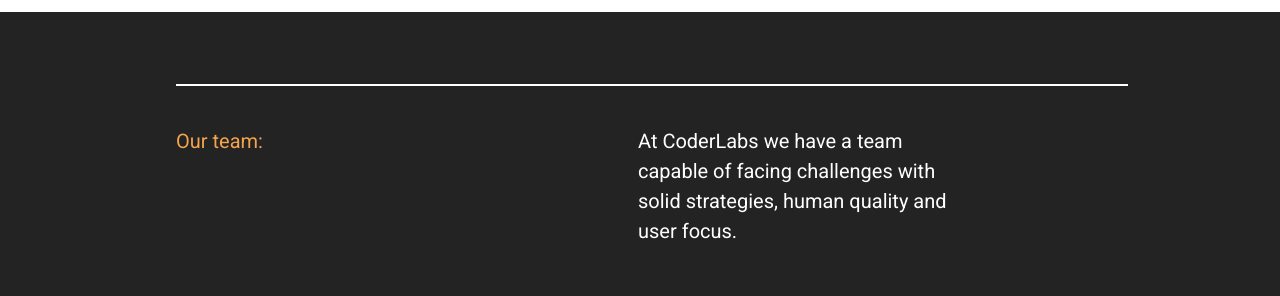
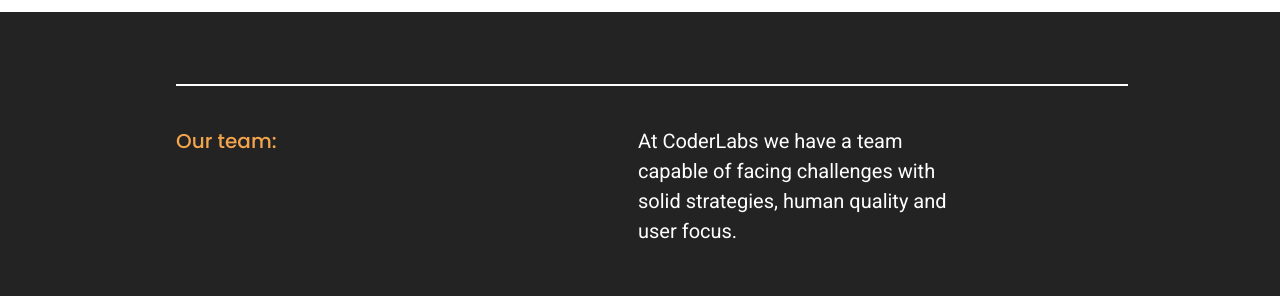
Before and after one commit to contentcraftstudio/Coderlabs-web-2.0, a Next.js app: page / in a window 1280 px wide. Shown: the part 5240-5536 px from the top of the page. Built offline with nearby package versions, Linux system fonts and the light colour scheme.

Commit message:
change:: font and weight

```diff
--- a/components/Team.tsx
+++ b/components/Team.tsx
@@ -9,8 +9,8 @@ export default function Team ({}: Props) {
   return (
     <>
       <div className='flex sm:flex-col md:flex-row justify-between mt-[40px] pt-[40px] border-t-2 border-white ml-6'>
-        <h3 className='font-primary font-normal sm:text-[16px] md:text-[20px]  text-orange sm:pb-[32px]'>{t('Our_team')}</h3>
-        <p className='sm:w-[280px] md:w-[330px] xl:w-[430px] font-primary text-white font-normal sm:text-[16px] md:text-[20px] lg:mr-40'>{t('paragraph_our_team')}</p>
+        <h3 className='font-secondary font-medium sm:text-[16px] md:text-[20px]  text-orange sm:pb-[32px]'>{t('Our_team')}</h3>
+        <p className='sm:w-[280px] md:w-[330px] xl:w-[406px] font-primary text-white font-normal sm:text-[16px] md:text-[20px] lg:mr-40'>{t('paragraph_our_team')}</p>
       </div>
       <ProfileEdit />
     </>
```
